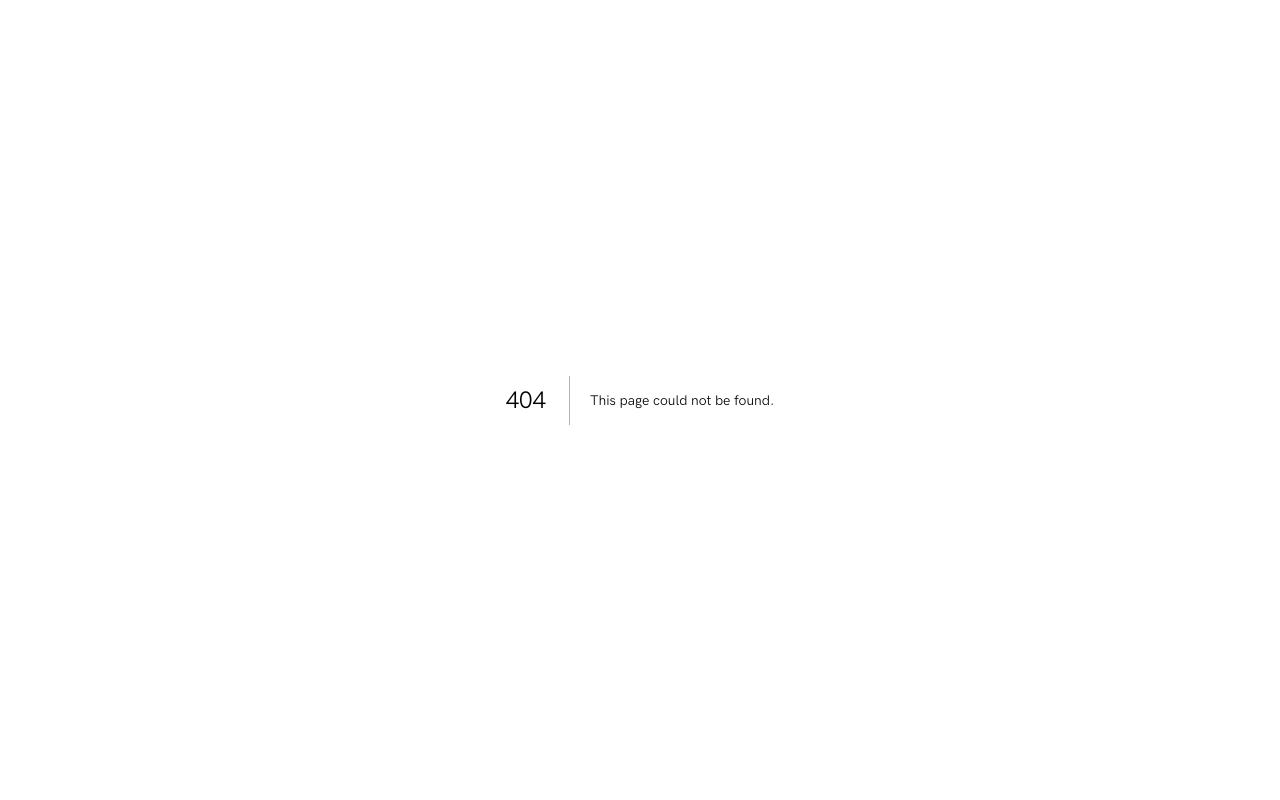
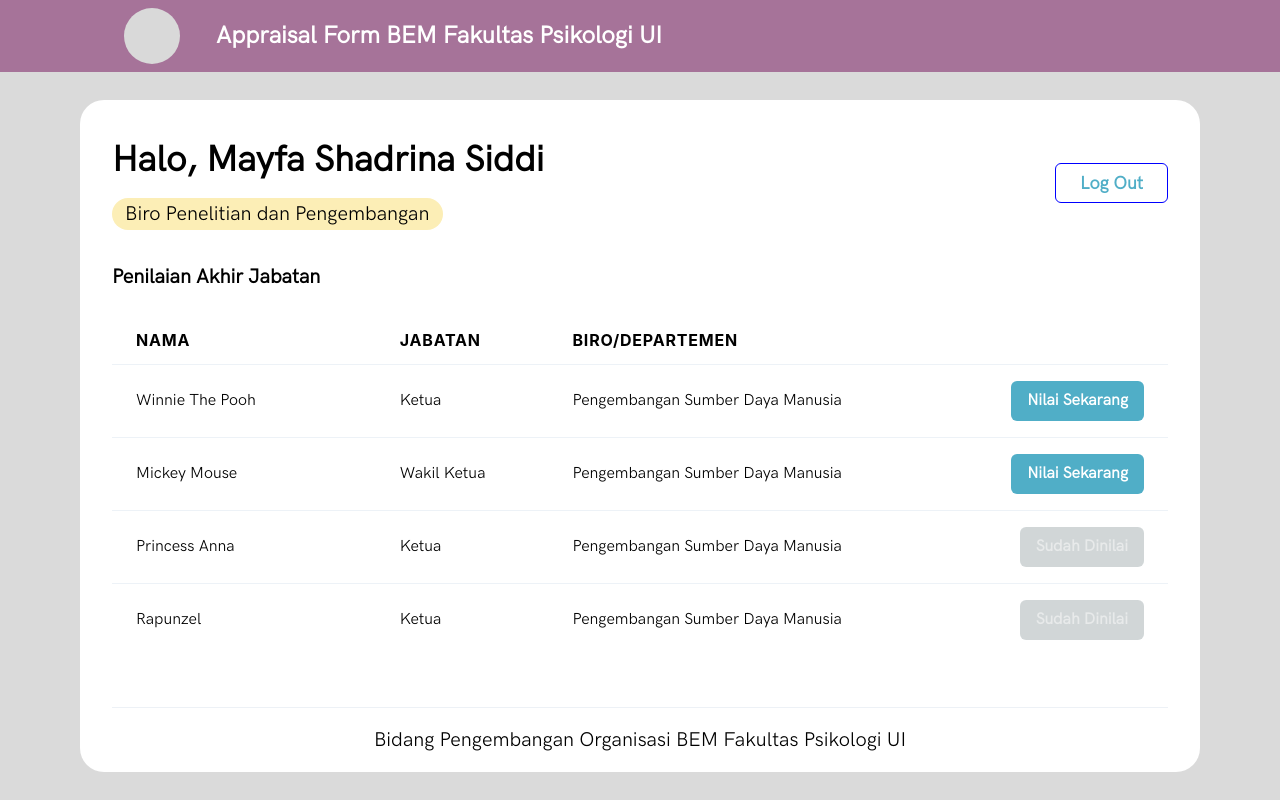
Before and after one commit to BISMIT-2022/bem-psikologi-ui-fe, a Next.js app: page /home in a window 1280 px wide. Before the commit this address had no page. Built offline with nearby package versions, Linux system fonts and the light colour scheme.

Commit message:
finish dekstop layout

```diff
--- a/data/data.js
+++ b/data/data.js
@@ -10,34 +10,46 @@ const profile = {
     division: "Biro Penelitian dan Pengembangan",
     otherOfficers: [
         {
+            id: 1,
             name: "Winnie The Pooh",
             role: "Ketua",
-            division: "Pengembangan Sumber Daya Manusia"
+            division: "Pengembangan Sumber Daya Manusia",
+            isAssessed: false
         },
         {
+            id: 2,
             name: "Mickey Mouse",
             role: "Wakil Ketua",
-            division: "Pengembangan Sumber Daya Manusia"
+            division: "Pengembangan Sumber Daya Manusia",
+            isAssessed: false
         },
         {
+            id: 3,
             name: "Princess Anna",
             role: "Ketua",
-            division: "Pengembangan Sumber Daya Manusia"
+            division: "Pengembangan Sumber Daya Manusia",
+            isAssessed: true
         },
         {
+            id: 4,
             name: "Rapunzel",
             role: "Ketua",
-            division: "Pengembangan Sumber Daya Manusia"
+            division: "Pengembangan Sumber Daya Manusia",
+            isAssessed: true
         },
         {
+            id: 5,
             name: "Captain Jack Sparrow",
             role: "Ketua",
-            division: "Penelitian dan Pengembangan"
+            division: "Penelitian dan Pengembangan",
+            isAssessed: true
         },
         {
-            name: "M Abdurahman 'BaSnaX' Basyah",
+            id: 6,
+            name: "M Abdurahman Basyah",
             role: "Hamba Allah",
-            division: "Pengembangan Sumber Daya Manusia"
+            division: "Pengembangan Sumber Daya Manusia",
+            isAssessed: true
         }
     ]
 }
--- /dev/null
+++ b/pages/home/index.js
@@ -0,0 +1,203 @@
+import Layout from "../../components/Layout"
+import {
+    Box,
+    Button,
+    Text,
+    Flex,
+    Divider,
+    Table,
+    Thead,
+    Tbody,
+    Tfoot,
+    Tr,
+    Th,
+    Td,
+    TableContainer,
+    useDisclosure,
+    Modal,
+    ModalOverlay,
+    ModalContent,
+    ModalHeader,
+    ModalFooter,
+    ModalBody,
+    ModalCloseButton,
+} from "@chakra-ui/react"
+import { profile } from '../../data/data'
+
+const Homepage = () => {
+    const { isOpen, onOpen, onClose } = useDisclosure()
+    return (
+        <Layout hasNavbar>
+            <Flex
+                flexDirection="column"
+                justify="center"
+                bgColor="#FFFFFF"
+                color="#000000"
+                my="28px"
+                px="32px"
+                pt="36px"
+                pb="20px"
+                mx="80px"
+                h="calc(100vh - 128px)"
+                borderRadius="24px">
+                <Flex justify="space-between" align="center">
+                    <Box>
+                        <Text
+                            fontSize="36px"
+                            lineHeight={1.4}
+                            fontWeight={700}
+                        >
+                            {`Halo, ${profile.name}`}
+                        </Text>
+                        <Box
+                            backgroundColor="#FCEEB6"
+                            p="4px 13px"
+                            w="fit-content"
+                            borderRadius="100px"
+                            mt="12px"
+                        >
+                            <Text
+                                fontSize="20px"
+                                lineHeight={1.2}
+                                fontWeight={400}
+                            >
+                                {`${profile.division}`}
+                            </Text>
+                        </Box>
+                    </Box>
+                    <Button
+                        backgroundColor="#ffffff"
+                        color="#50AEC7"
+                        fontSize="18px"
+                        lineHeight={1.5}
+                        fontWeight={700}
+                        border="1px solid blue"
+                        p="0px 24px"
+                        borderRadius="6px"
+                        onClick={onOpen}
+                    >
+                        Log Out
+                    </Button>
+                </Flex>
+
+                <Text
+                    fontSize="20px"
+                    mt="32px"
+                    lineHeight={1.5}
+                    fontWeight={700}
+                >
+                    Penilaian Akhir Jabatan
+                </Text>
+
+                <TableContainer mt="24px">
+                    <Table variant='simple'>
+                        <Thead>
+                            <Tr>
+                                <Th fontWeight={700}
+                                    fontSize="16px"
+                                    lineHeight={1.5}
+                                    color="#000000">Nama</Th>
+                                <Th fontWeight={700}
+                                    fontSize="16px"
+                                    lineHeight={1.5}
+                                    color="#000000">Jabatan</Th>
+                                <Th fontWeight={700}
+                                    fontSize="16px"
+                                    lineHeight={1.5}
+                                    color="#000000">Biro/Departemen</Th>
+                                <Th></Th>
+                            </Tr>
+                        </Thead>
+                        <Tbody key="staffMap">
+                            {profile.otherOfficers.map((el, index) => {
+                                return (
+                                    <Tr key={index}>
+                                        <Td fontWeight={500}
+                                            fontSize="16px"
+                                            lineHeight={1.5}
+                                            color="#000000">{el.name}</Td>
+                                        <Td fontWeight={500}
+                                            fontSize="16px"
+                                            lineHeight={1.5}
+                                            color="#000000">{el.role}</Td>
+                                        <Td fontWeight={500}
+                                            fontSize="16px"
+                                            lineHeight={1.5}
+                                            color="#000000">{el.division}</Td>
+                                        <Td isNumeric>
+                                            <Button
+                                                bgColor={el.isAssessed ? "#8D9B9E" : "#50AEC7"}
+                                                color={el.isAssessed ? "#C6CBCC" : "#FFFFFF"}
+                                                p="0px 16px"
+                                                borderRadius="6px"
+                                                fontSize="16px"
+                                                lineHeight={1.5}
+                                                fontWeight={700}
+                                                h="40px"
+                                                isDisabled={el.isAssessed}
+                                                _hover={!el.isAssessed && { backgroundColor: "blue.600" }}
+                                            >
+                                                {el.isAssessed ? "Sudah Dinilai" : "Nilai Sekarang"}
+                                            </Button>
+                                        </Td>
+                                    </Tr>
+                                )
+                            })}
+                        </Tbody>
+                    </Table>
+                </TableContainer>
+
+
+                <Divider mt="53px" />
+                <Text
+                    fontWeight={400}
+                    fontSize="20px"
+                    lineHeight={1.2}
+                    mt="20px"
+                    alignSelf="center"
+                >
+                    Bidang Pengembangan Organisasi BEM Fakultas Psikologi UI
+                </Text>
+            </Flex>
+            <Modal isOpen={isOpen} onClose={onClose}>
+                <ModalOverlay />
+                <ModalContent position="absolute" top="30%">
+                    <ModalHeader>Log Out</ModalHeader>
+                    <ModalCloseButton />
+                    <ModalBody>
+                        Anda yaking ingin keluar dari akun?
+                    </ModalBody>
+                    <ModalFooter>
+                        <Button
+                            mr="12px"
+                            bgColor={"#50AEC7"}
+                            color={"#FFFFFF"}
+                            p="0px 16px"
+                            borderRadius="6px"
+                            fontSize="16px"
+                            lineHeight={1.5}
+                            fontWeight={700}
+                            _hover={{ backgroundColor: "blue.600" }}
+                        >
+                            Keluar
+                        </Button>
+                        <Button
+                            onClick={onClose}
+                            bgColor={"#EDF2F7"}
+                            color={"#000000"}
+                            p="0px 16px"
+                            borderRadius="6px"
+                            fontSize="16px"
+                            lineHeight={1.5}
+                            fontWeight={700}
+                            _hover={{ backgroundColor: "gray.600" }}
+                        >
+                            Kembali
+                        </Button>
+                    </ModalFooter>
+                </ModalContent>
+            </Modal>
+        </Layout>
+    )
+}
+export default Homepage
```
Also changed, not shown: pages/login/index.js (+5 -3 lines).
